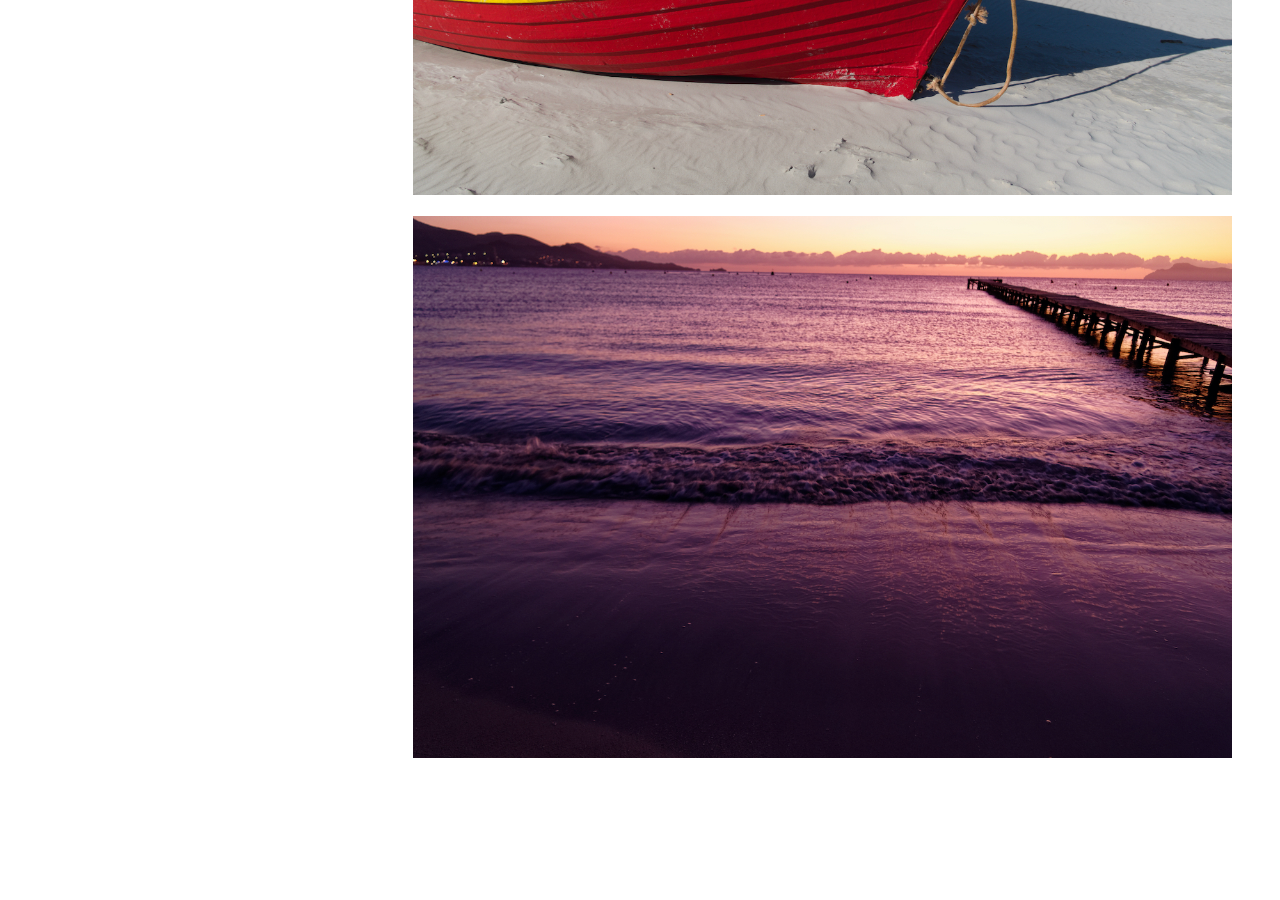
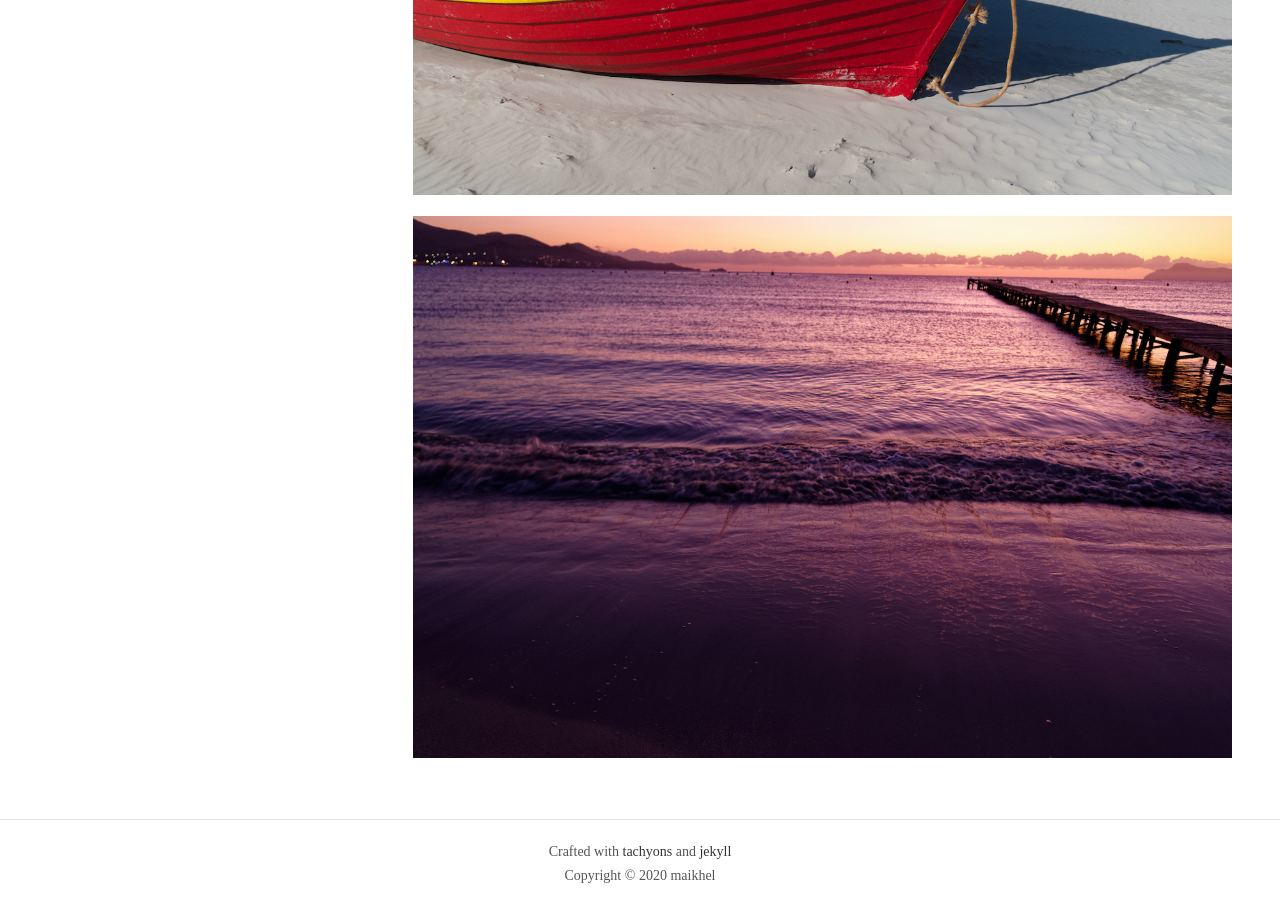
Before and after one commit to maikhel/maikhel.github.io, a Jekyll site: the page built from gallery.html, in a window 1280 px wide and 900 px high, scrolled down 1883 px. Built offline with Jekyll 4.4.1, drawn with Linux system fonts in a browser that asks for light colours; before the commit the page ends 2702 px from its top, so only the background shows below that.

Commit message:
Add footer

```diff
--- a/_includes/footer.html
+++ b/_includes/footer.html
@@ -1,11 +1,9 @@
-<footer class="pv4 ph3 ph5-ns tc">
-  <a class="link near-black hover-silver dib h2 w2 mr3" href="https://github.com/maikhel" title="GitHub">
-    <svg fill="currentColor" xmlns="http://www.w3.org/2000/svg" viewBox="0 0 16 16" fill-rule="evenodd" clip-rule="evenodd" stroke-linejoin="round" stroke-miterlimit="1.414"><path d="M8 0C3.58 0 0 3.582 0 8c0 3.535 2.292 6.533 5.47 7.59.4.075.547-.172.547-.385 0-.19-.007-.693-.01-1.36-2.226.483-2.695-1.073-2.695-1.073-.364-.924-.89-1.17-.89-1.17-.725-.496.056-.486.056-.486.803.056 1.225.824 1.225.824.714 1.223 1.873.87 2.33.665.072-.517.278-.87.507-1.07-1.777-.2-3.644-.888-3.644-3.953 0-.873.31-1.587.823-2.147-.083-.202-.358-1.015.077-2.117 0 0 .672-.215 2.2.82.638-.178 1.323-.266 2.003-.27.68.004 1.364.092 2.003.27 1.527-1.035 2.198-.82 2.198-.82.437 1.102.163 1.915.08 2.117.513.56.823 1.274.823 2.147 0 3.073-1.87 3.75-3.653 3.947.287.246.543.735.543 1.48 0 1.07-.01 1.933-.01 2.195 0 .215.144.463.55.385C13.71 14.53 16 11.534 16 8c0-4.418-3.582-8-8-8"/></svg>
-  </a>
-  <a class="link hover-silver near-black dib h2 w2 mr3" href="https://medium.com/@mlecicki_22918" title="Medium">
-    <svg fill="currentColor" xmlns="http://www.w3.org/2000/svg" viewBox="0 0 16 16" fill-rule="evenodd" clip-rule="evenodd" stroke-linejoin="round" stroke-miterlimit="1.414"><path d="M11.824 12.628l-.276.45.798.398 2.744 1.372c.15.076.294.11.418.11.278 0 .467-.177.467-.492V5.883l-4.15 6.745zm4.096-8.67c-.004-.003 0-.01-.003-.012l-4.825-2.412c-.06-.03-.123-.038-.187-.044-.016 0-.03-.01-.047-.01-.184 0-.368.092-.467.254l-.24.39-.5.814-1.89 3.08 1.89 3.076.5.813.5.812.59.95 4.71-7.64c.02-.03.01-.06-.02-.08zm-6.27 7.045L7.17 6.97l-.295-.477-.294-.477-.25-.416v4.867l3.32 1.663.5.25.5.25-.5-.813-.5-.813zM.737 1.68L.59 1.608c-.085-.042-.166-.062-.24-.062-.206 0-.35.16-.35.427v10.162c0 .272.2.594.442.716l4.145 2.08c.107.06.208.08.3.08.257 0 .438-.2.438-.53V4.01c0-.02-.012-.04-.03-.047L.738 1.68z"/></svg>
-  </a>
-  <a class="link hover-silver near-black dib h2 w2 mr3" href="https://pl.linkedin.com/in/maikhel" title="LinkedIn">
-    <svg fill="currentColor" xmlns="http://www.w3.org/2000/svg" viewBox="0 0 16 16" fill-rule="evenodd" clip-rule="evenodd" stroke-linejoin="round" stroke-miterlimit="1.414"><path d="M13.632 13.635h-2.37V9.922c0-.886-.018-2.025-1.234-2.025-1.235 0-1.424.964-1.424 1.96v3.778h-2.37V6H8.51V7.04h.03c.318-.6 1.092-1.233 2.247-1.233 2.4 0 2.845 1.58 2.845 3.637v4.188zM3.558 4.955c-.762 0-1.376-.617-1.376-1.377 0-.758.614-1.375 1.376-1.375.76 0 1.376.617 1.376 1.375 0 .76-.617 1.377-1.376 1.377zm1.188 8.68H2.37V6h2.376v7.635zM14.816 0H1.18C.528 0 0 .516 0 1.153v13.694C0 15.484.528 16 1.18 16h13.635c.652 0 1.185-.516 1.185-1.153V1.153C16 .516 15.467 0 14.815 0z" fill-rule="nonzero"/></svg>
-  </a>
+<footer class="pv3 ph3 ph5-m ph6-l mid-gray bt b--black-10">
+  <small class="f6 db tc pv2">
+    Crafted with
+    <a href="https://tachyons.io/" title="tachyons" class="link black-80 dim">tachyons</a>
+    and
+    <a href="https://jekyllrb.com/" title="jekyll" class="link black-80 dim">jekyll</a>
+  </small>
+  <small class="f6 db tc">Copyright © {{ site.time | date: '%Y' }} maikhel </small>
 </footer>
--- a/_layouts/default.html
+++ b/_layouts/default.html
@@ -13,5 +13,6 @@
         </div>
       </div>
     </div>
+    {% include footer.html %}
   </body>
 </html>
--- a/index.html
+++ b/index.html
@@ -3,7 +3,7 @@ layout: default
 title: Blog posts
 ---
 {% for post in site.posts %}
-  <article class="bt bb b--black-10">
+  <article class="bt b--black-10">
     <a class="db pv4 ph3 ph0-l no-underline black dim" href= {{ post.external_url }} >
       <div class="flex flex-column flex-row-ns">
         <div class="pr3-ns mb4 mb0-ns w-100 w-40-ns">
```
